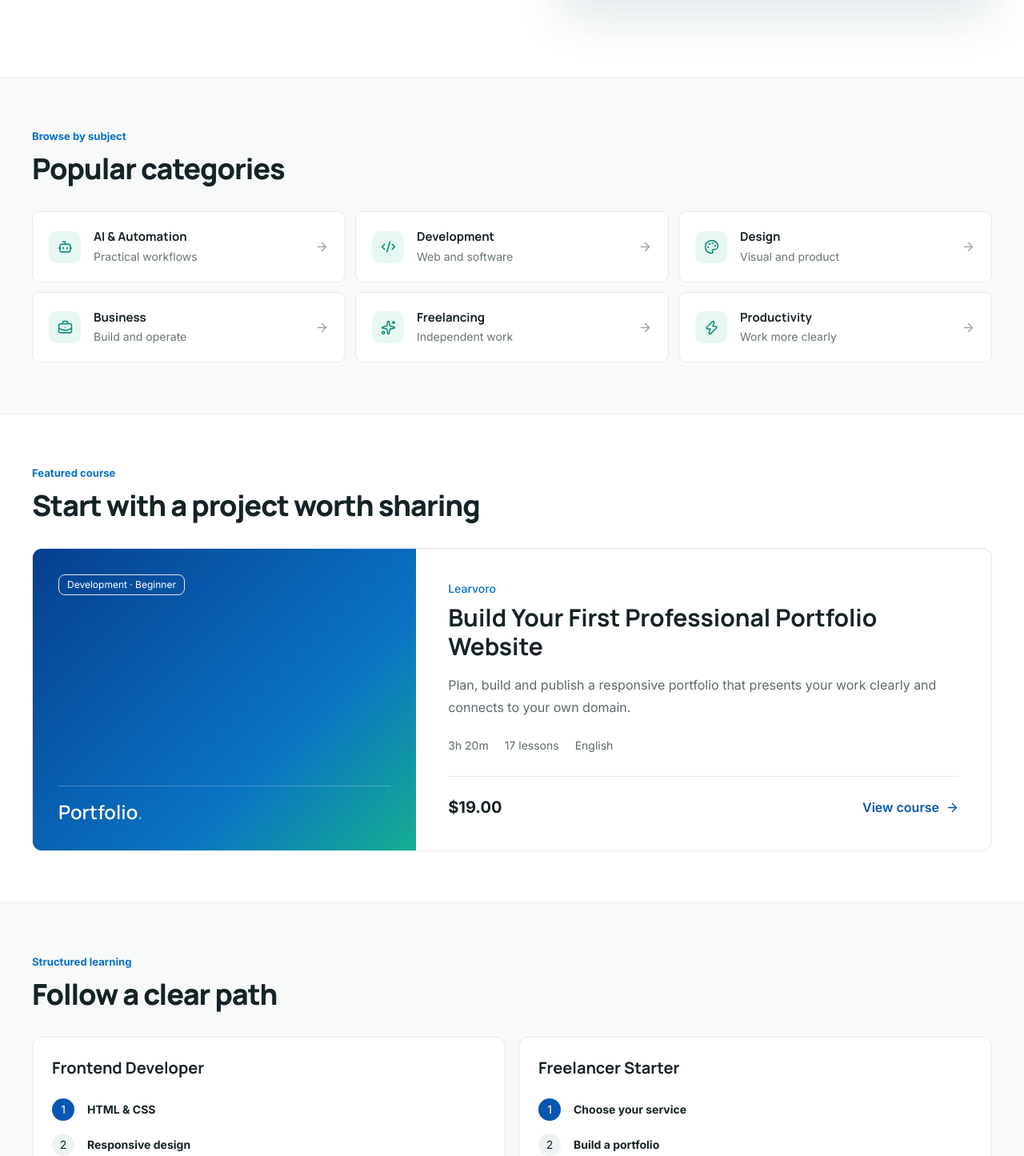
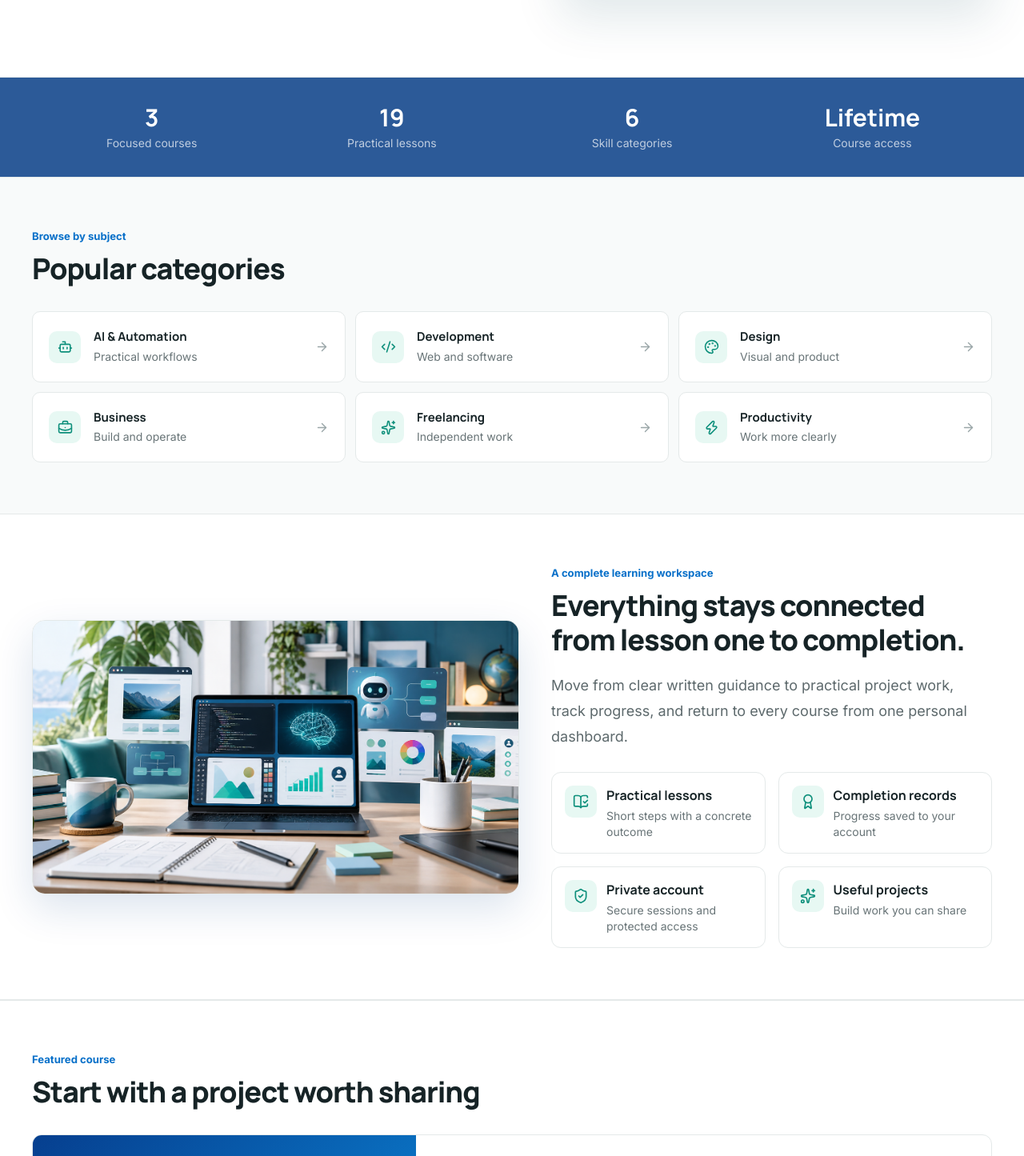
Before and after one commit to NebiyuEla/learvoro, a Next.js app: page / in a window 1280 px wide. Shown: the part 585-2030 px from the top of the page at 80% size. Built offline with nearby package versions, Linux system fonts and the light colour scheme; no server answers.

Commit message:
Expand homepage with realistic learning content

```diff
--- a/app/page.tsx
+++ b/app/page.tsx
@@ -1,14 +1,19 @@
 /* oxlint-disable next/no-html-link-for-pages, jsx-a11y/control-has-associated-label */
 import {
+  Award,
   ArrowRight,
   Bot,
   BriefcaseBusiness,
   Code2,
+  BookOpenCheck,
+  CircleUserRound,
   Palette,
   Play,
   Sparkles,
+  ShieldCheck,
   Zap,
 } from 'lucide-react';
+import Image from 'next/image';
 import { Logo } from '@/components/site-header';
 import { getChatGPTUser, chatGPTSignOutPath } from '@/app/chatgpt-auth';
 
@@ -41,7 +46,8 @@ export default async function Home() {
           <div className="ml-auto flex items-center gap-2.5">
             {user ? (
               <>
-                <span className="hidden text-sm text-[#526063] lg:block">
+                <span className="hidden items-center gap-2 text-sm text-[#526063] lg:flex">
+                  <CircleUserRound size={20} className="text-[#0757B2]" />
                   Welcome, <b className="text-[#162326]">{user.displayName}</b>
                 </span>
                 <a
@@ -145,6 +151,23 @@ export default async function Home() {
             </div>
           </div>
         </section>
+        <section className="border-b bg-[#073D86] text-white">
+          <div className="mx-auto grid max-w-[1440px] grid-cols-2 gap-px bg-white/15 px-5 sm:grid-cols-4 lg:px-10">
+            {[
+              ['3', 'Focused courses'],
+              ['19', 'Practical lessons'],
+              ['6', 'Skill categories'],
+              ['Lifetime', 'Course access'],
+            ].map(([value, label]) => (
+              <div key={label} className="px-5 py-8 text-center">
+                <b className="font-heading text-3xl">{value}</b>
+                <span className="mt-1 block text-sm text-white/70">
+                  {label}
+                </span>
+              </div>
+            ))}
+          </div>
+        </section>
         <section
           id="categories"
           className="mx-auto max-w-[1440px] px-5 py-16 lg:px-10"
@@ -168,6 +191,52 @@ export default async function Home() {
                 <ArrowRight className="ml-auto text-[#9aa6a8]" size={17} />
               </a>
             ))}
+          </div>
+        </section>
+        <section className="border-y bg-white">
+          <div className="mx-auto grid max-w-[1440px] items-center gap-10 px-5 py-16 lg:grid-cols-[1.05fr_.95fr] lg:px-10">
+            <div className="overflow-hidden rounded-2xl border shadow-[0_18px_50px_rgba(7,61,134,.14)]">
+              <Image
+                src="/learvoro-learning-studio.png"
+                alt="A modern digital learning workspace"
+                width={1944}
+                height={840}
+                className="aspect-[16/9] h-full w-full object-cover"
+              />
+            </div>
+            <div>
+              <p className="section-kicker">A complete learning workspace</p>
+              <h2 className="section-title">
+                Everything stays connected from lesson one to completion.
+              </h2>
+              <p className="mt-5 max-w-xl text-lg leading-8 text-[#5d696c]">
+                Move from clear written guidance to practical project work,
+                track progress, and return to every course from one personal
+                dashboard.
+              </p>
+              <div className="mt-7 grid gap-4 sm:grid-cols-2">
+                <Benefit
+                  icon={BookOpenCheck}
+                  title="Practical lessons"
+                  copy="Short steps with a concrete outcome"
+                />
+                <Benefit
+                  icon={Award}
+                  title="Completion records"
+                  copy="Progress saved to your account"
+                />
+                <Benefit
+                  icon={ShieldCheck}
+                  title="Private account"
+                  copy="Secure sessions and protected access"
+                />
+                <Benefit
+                  icon={Sparkles}
+                  title="Useful projects"
+                  copy="Build work you can share"
+                />
+              </div>
+            </div>
           </div>
         </section>
         <section className="border-y bg-white">
@@ -254,6 +323,77 @@ export default async function Home() {
             ))}
           </div>
         </section>
+        <section className="border-y bg-white">
+          <div className="mx-auto max-w-[1440px] px-5 py-16 lg:px-10">
+            <div className="flex flex-col justify-between gap-4 md:flex-row md:items-end">
+              <div>
+                <p className="section-kicker">Verified course feedback</p>
+                <h2 className="section-title">
+                  Reviews tied to real course progress
+                </h2>
+              </div>
+              <p className="max-w-xl text-[#5d696c]">
+                Learvoro will show reviews only from enrolled learners. New
+                ratings will appear here after students complete enough of a
+                course to give useful feedback.
+              </p>
+            </div>
+            <div className="mt-8 grid gap-4 md:grid-cols-3">
+              <ReviewMeasure
+                title="Clear instruction"
+                copy="Did each lesson explain the goal and the next action clearly?"
+              />
+              <ReviewMeasure
+                title="Practical output"
+                copy="Did the course finish with useful work the learner could keep?"
+              />
+              <ReviewMeasure
+                title="Appropriate pace"
+                copy="Was the course focused, well structured and easy to continue?"
+              />
+            </div>
+          </div>
+        </section>
+        <section className="mx-auto grid max-w-[1440px] gap-10 px-5 py-16 lg:grid-cols-[.7fr_1.3fr] lg:px-10">
+          <div>
+            <p className="section-kicker">Questions, answered</p>
+            <h2 className="section-title">
+              Know what to expect before you enroll.
+            </h2>
+            <p className="mt-4 text-[#5d696c]">
+              Every course page includes the full curriculum, duration,
+              requirements and access details.
+            </p>
+          </div>
+          <div className="overflow-hidden rounded-xl border bg-white">
+            {[
+              [
+                'Can I preview a course?',
+                'Yes. Each course includes a free opening lesson so you can check the teaching style before enrolling.',
+              ],
+              [
+                'How long do I keep access?',
+                'Published courses include lifetime access through your Learvoro account.',
+              ],
+              [
+                'Where is my progress saved?',
+                'Completed lessons and course access are attached to your signed-in account.',
+              ],
+              [
+                'Will reviews be verified?',
+                'Yes. Review submission will be limited to enrolled learners and connected to course progress.',
+              ],
+            ].map(([q, a]) => (
+              <details key={q} className="group border-b last:border-0">
+                <summary className="cursor-pointer list-none px-6 py-5 font-heading font-bold">
+                  {q}
+                  <span className="float-right text-[#0870C9]">+</span>
+                </summary>
+                <p className="px-6 pb-5 leading-7 text-[#5d696c]">{a}</p>
+              </details>
+            ))}
+          </div>
+        </section>
       </main>
       <footer className="border-t bg-[#f1f6f5]">
         <div className="mx-auto max-w-[1440px] px-5 py-10 lg:px-10">
@@ -273,3 +413,40 @@ export default async function Home() {
     </div>
   );
 }
+
+function Benefit({
+  icon: Icon,
+  title,
+  copy,
+}: {
+  icon: React.ComponentType<{ size?: number }>;
+  title: string;
+  copy: string;
+}) {
+  return (
+    <div className="flex gap-3 rounded-xl border bg-white p-4">
+      <span className="grid size-10 shrink-0 place-items-center rounded-lg bg-[#E7F8F3] text-[#0D8F7B]">
+        <Icon size={20} />
+      </span>
+      <div>
+        <b className="font-heading">{title}</b>
+        <p className="mt-1 text-sm leading-5 text-[#687477]">{copy}</p>
+      </div>
+    </div>
+  );
+}
+function ReviewMeasure({ title, copy }: { title: string; copy: string }) {
+  return (
+    <article className="rounded-xl border bg-[#f8fafa] p-6">
+      <div
+        className="flex items-center gap-1 text-[#f2a900]"
+        aria-label="Five review criteria"
+      >
+        <Award size={18} />
+        <b className="ml-2 text-[#162326]">Review criterion</b>
+      </div>
+      <h3 className="mt-5 font-heading text-xl font-bold">{title}</h3>
+      <p className="mt-3 leading-7 text-[#5d696c]">{copy}</p>
+    </article>
+  );
+}
--- a/components/site-header.tsx
+++ b/components/site-header.tsx
@@ -1,5 +1,6 @@
 /* oxlint-disable next/no-html-link-for-pages */
 import Image from 'next/image';
+import { CircleUserRound } from 'lucide-react';
 import { getChatGPTUser, chatGPTSignOutPath } from '@/app/chatgpt-auth';
 
 export function Logo() {
@@ -32,7 +33,8 @@ export async function SiteHeader() {
         <div className="ml-auto flex items-center gap-2">
           {user ? (
             <>
-              <span className="hidden text-sm text-[#526063] lg:inline">
+              <span className="hidden items-center gap-2 text-sm text-[#526063] lg:flex">
+                <CircleUserRound size={20} className="text-[#0757B2]" />
                 Welcome, <b className="text-[#162326]">{user.displayName}</b>
               </span>
               <a
--- a/package.json
+++ b/package.json
@@ -30,6 +30,7 @@
     "react": "19.2.6",
     "react-day-picker": "9.8.1",
     "react-dom": "19.2.6",
+    "react-icons": "^5.7.0",
     "react-resizable-panels": "4.5.8",
     "recharts": "3.8.0",
     "shadcn": "4.18.0",
```
Also changed, not shown: components/auth-form.tsx (+91 -16 lines), public/learvoro-learning-studio.png (added), 1 other file (tests, documents, lock files or other folders).
